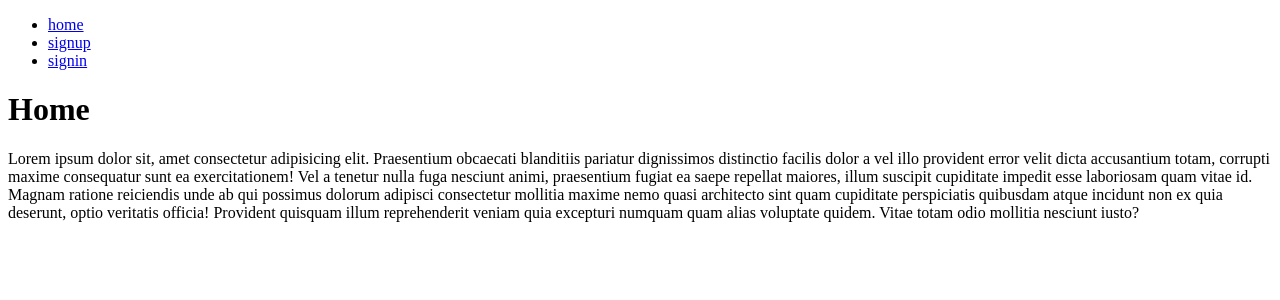
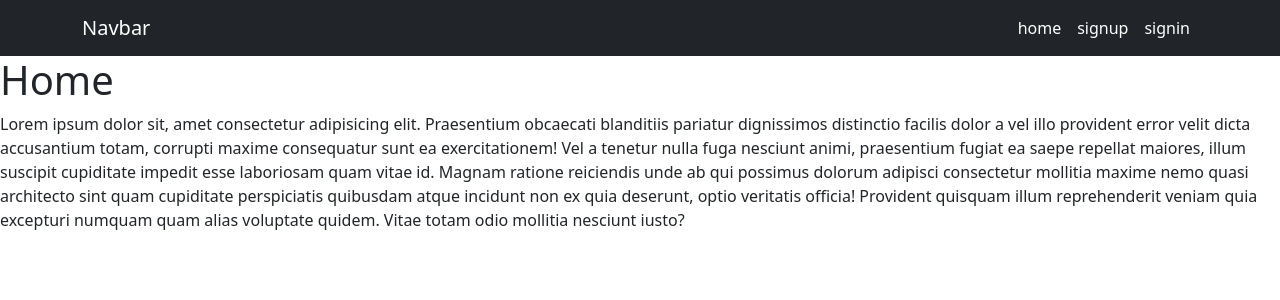
Before and after one commit to AlejoR96/django_crud, a Django app: page / in a window 1280 px wide. Shown: the top 300 px of the page. Run offline with Django 5.2, Linux system fonts and the light colour scheme.

Commit message:
Se agrego CDN de bootstrap5 en el head de base.html

```diff
--- a/tasks/templates/base.html
+++ b/tasks/templates/base.html
@@ -1,44 +1,65 @@
 <!DOCTYPE html>
 <html lang="en">
-<head>
-    <meta charset="UTF-8">
-    <meta name="viewport" content="width=device-width, initial-scale=1.0">
+  <head>
+    <meta charset="UTF-8" />
+    <meta name="viewport" content="width=device-width, initial-scale=1.0" />
     <title>Django CRUD</title>
-</head>
-<body>
-    <!--Paginas a futuro -->
-    <nav>
-        <ul>
-            <li>
-                <a href="/">home</a>
+    <link
+      rel="stylesheet"
+      href="https://cdn.jsdelivr.net/npm/bootstrap@5.3.3/dist/css/bootstrap.min.css"
+    />
+  </head>
+  <body>
+    <!------>
+    <nav class="navbar navbar-expand-lg bg-dark navbar-dark">
+      <div class="container">
+        <a class="navbar-brand" href="/">Navbar</a>
+        <button
+          class="navbar-toggler"
+          type="button"
+          data-bs-toggle="collapse"
+          data-bs-target="#navbarNav"
+          aria-controls="navbarNav"
+          aria-expanded="false"
+          aria-label="Toggle navigation"
+        >
+          <span class="navbar-toggler-icon"></span>
+        </button>
+        <div class="collapse navbar-collapse" id="navbarNav">
+          <ul class="navbar-nav ms-auto">
+            <li class="nav-item">
+              <a class="nav-link active" href="/">home</a>
             </li>
             {% if user.is_authenticated %}
-            <li>
-                <a href="{% url 'tasks' %}">Tasks pending </a>
+            <li class="nav-item">
+              <a class="nav-link active" href="{% url 'tasks' %}"
+                >Tasks pending
+              </a>
             </li>
-            <li>
-                <a href="{% url 'tasks_completed' %}">Tasks completed</a>
+            <li class="nav-item">
+              <a class="nav-link active" href="{% url 'tasks_completed' %}"
+                >Tasks completed</a
+              >
             </li>
-            <li>
-                <a href="/tasks/create">Create Task</a>
+            <li class="nav-item">
+              <a class="nav-link active" href="/tasks/create">Create Task</a>
             </li>
-            <li>
-                <a href="/logout">logout</a>
+            <li class="nav-item">
+              <a class="nav-link active" href="/logout">logout</a>
             </li>
             {% else %}
-            <li>
-                <a href="/signup">signup</a>
+            <li class="nav-item">
+              <a class="nav-link active" href="/signup">signup</a>
             </li>
-            <li>
-                <a href="/signin">signin</a>
+            <li class="nav-item">
+              <a class="nav-link active" href="/signin">signin</a>
             </li>
             {% endif %}
-        </ul>
+          </ul>
+        </div>
+      </div>
     </nav>
-    {% block content %}
 
-
-    {% endblock %}
-
-</body>
+    {% block content %} {% endblock %}
+  </body>
 </html>
```
